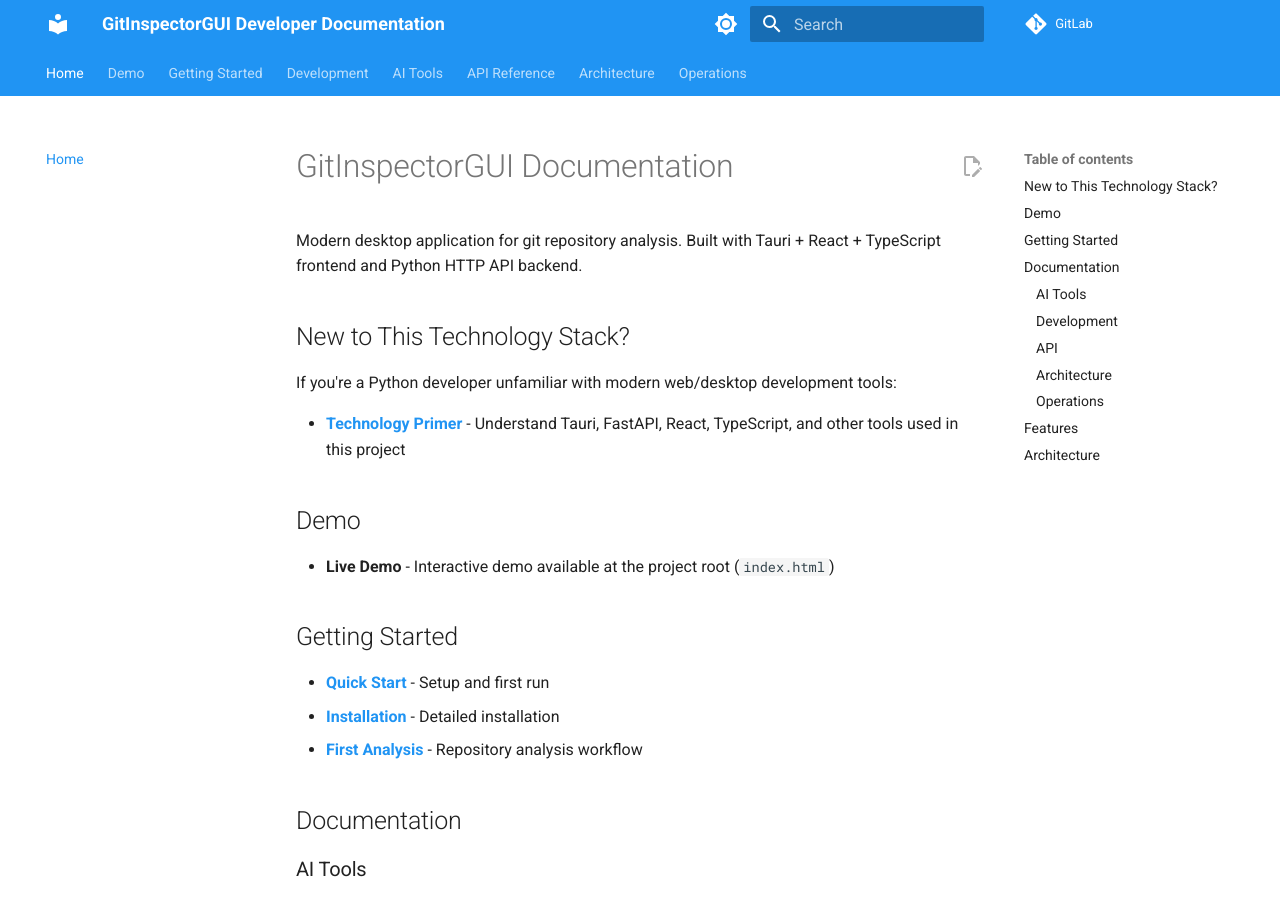
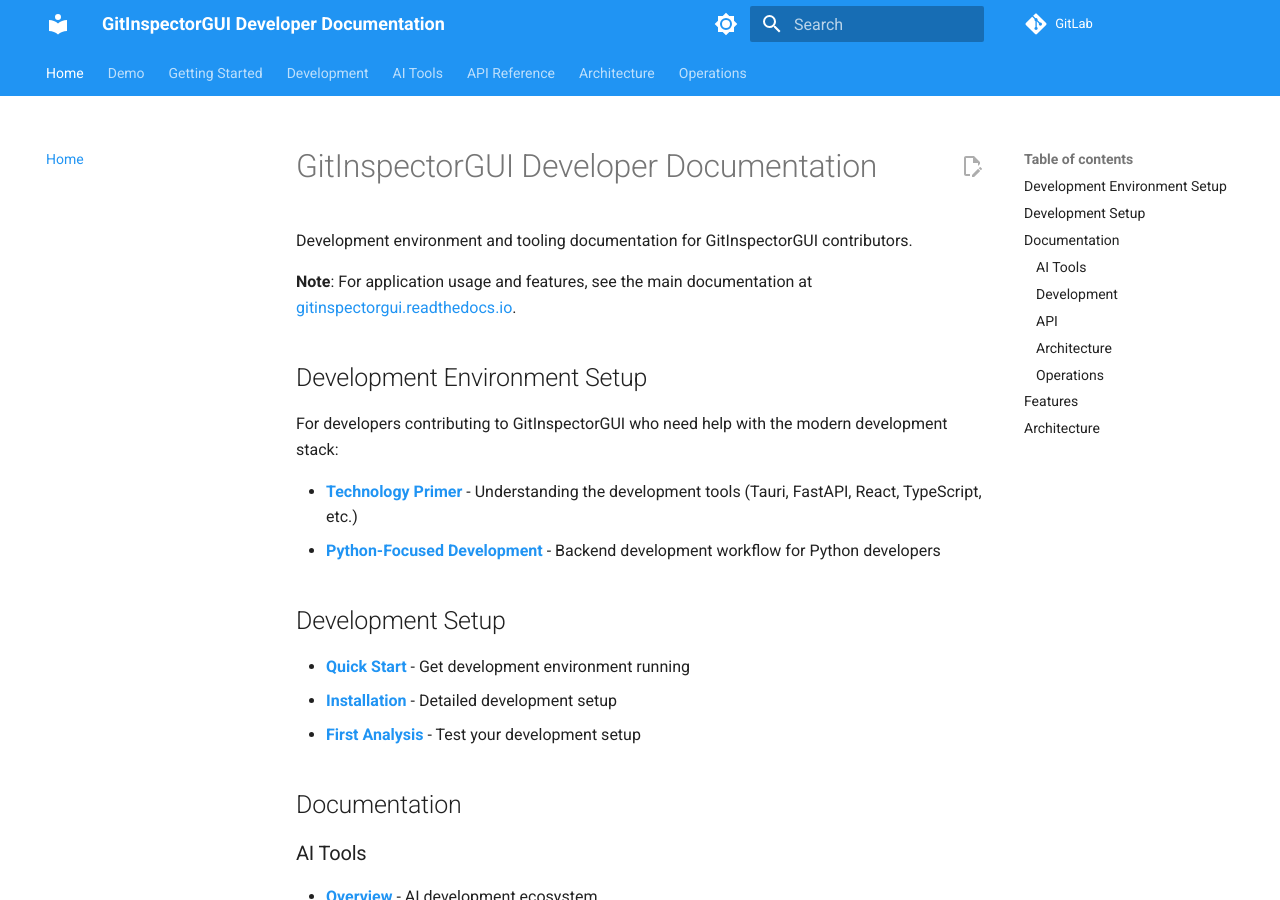
Before and after one commit to boost-edu-tools/gitinspectorgui, an MkDocs documentation site: the page built from docs/index.md, in a window 1280 px wide and 900 px high. Built offline with MkDocs 1.6.1 and Material for MkDocs 9.7.7, drawn with Linux system fonts in a browser that asks for light colours; comment, search, counter and statistics services are not loaded.

Commit message:
Refocus documentation for developers with GitInspectorGUI knowledge
- Update main index to clarify this is developer documentation
- Add references to gitinspectorgui.readthedocs.io for application usage
- Refocus Technology Primer on development tools rather than app features
- Update Getting Started guides to focus on development environment setup
- Clarify Python-Focused Development guide is for contributors
- Remove redundant application explanations throughout

```diff
--- a/docs/index.md
+++ b/docs/index.md
@@ -1,22 +1,21 @@
-# GitInspectorGUI Documentation
+# GitInspectorGUI Developer Documentation
 
-Modern desktop application for git repository analysis. Built with Tauri + React + TypeScript frontend and Python HTTP API backend.
+Development environment and tooling documentation for GitInspectorGUI contributors.
 
-## New to This Technology Stack?
+**Note**: For application usage and features, see the main documentation at [gitinspectorgui.readthedocs.io](https://gitinspectorgui.readthedocs.io/en/latest/).
 
-If you're a Python developer unfamiliar with modern web/desktop development tools:
+## Development Environment Setup
 
--   **[Technology Primer](technology-primer.md)** - Understand Tauri, FastAPI, React, TypeScript, and other tools used in this project
+For developers contributing to GitInspectorGUI who need help with the modern development stack:
 
-## Demo
+-   **[Technology Primer](technology-primer.md)** - Understanding the development tools (Tauri, FastAPI, React, TypeScript, etc.)
+-   **[Python-Focused Development](development/python-focused-development.md)** - Backend development workflow for Python developers
 
--   **Live Demo** - Interactive demo available at the project root (`index.html`)
+## Development Setup
 
-## Getting Started
-
--   **[Quick Start](getting-started/quick-start.md)** - Setup and first run
--   **[Installation](getting-started/installation.md)** - Detailed installation
--   **[First Analysis](getting-started/first-analysis.md)** - Repository analysis workflow
+-   **[Quick Start](getting-started/quick-start.md)** - Get development environment running
+-   **[Installation](getting-started/installation.md)** - Detailed development setup
+-   **[First Analysis](getting-started/first-analysis.md)** - Test your development setup
 
 ## Documentation
 
```
Also changed, not shown: docs/development/python-focused-development.md (+6 -4 lines), docs/getting-started/first-analysis.md (+6 -14 lines), docs/getting-started/installation.md (+8 -6 lines), docs/getting-started/quick-start.md (+3 -1 lines), docs/technology-primer.md (+5 -3 lines).
